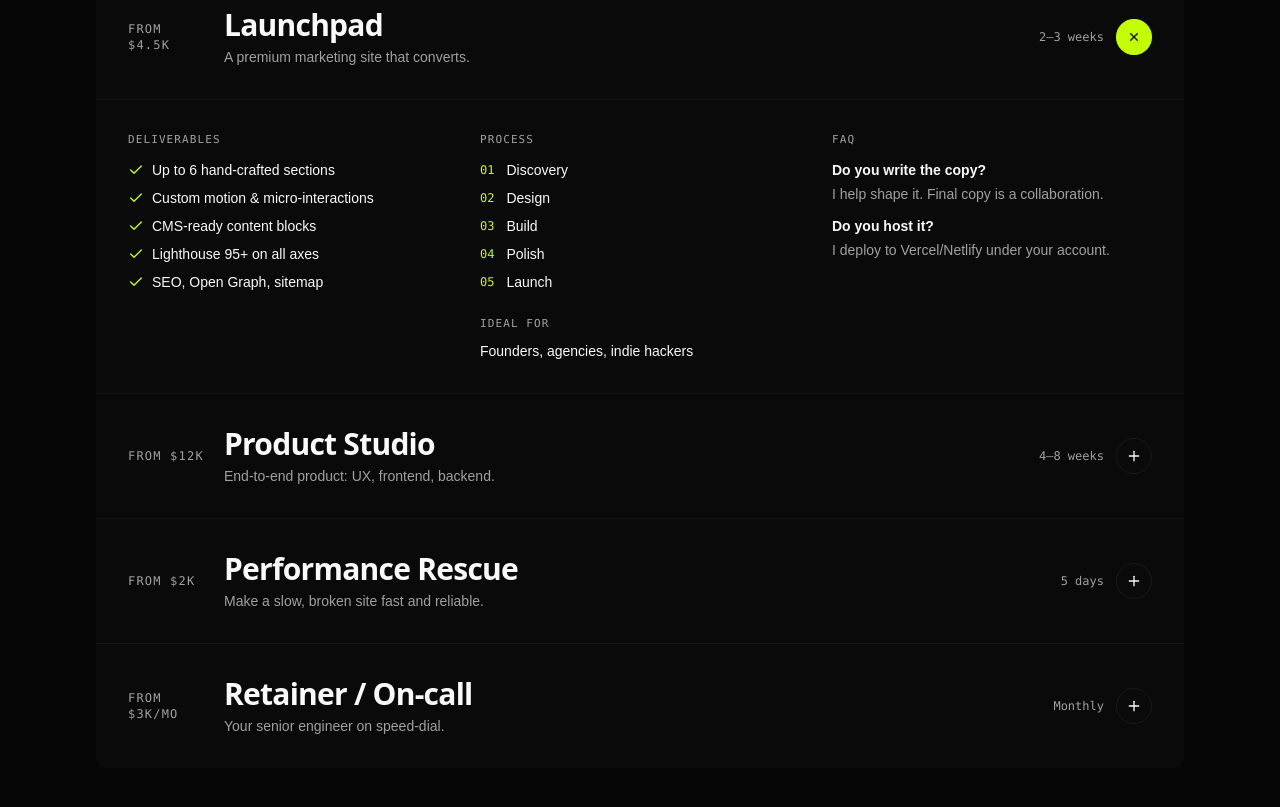
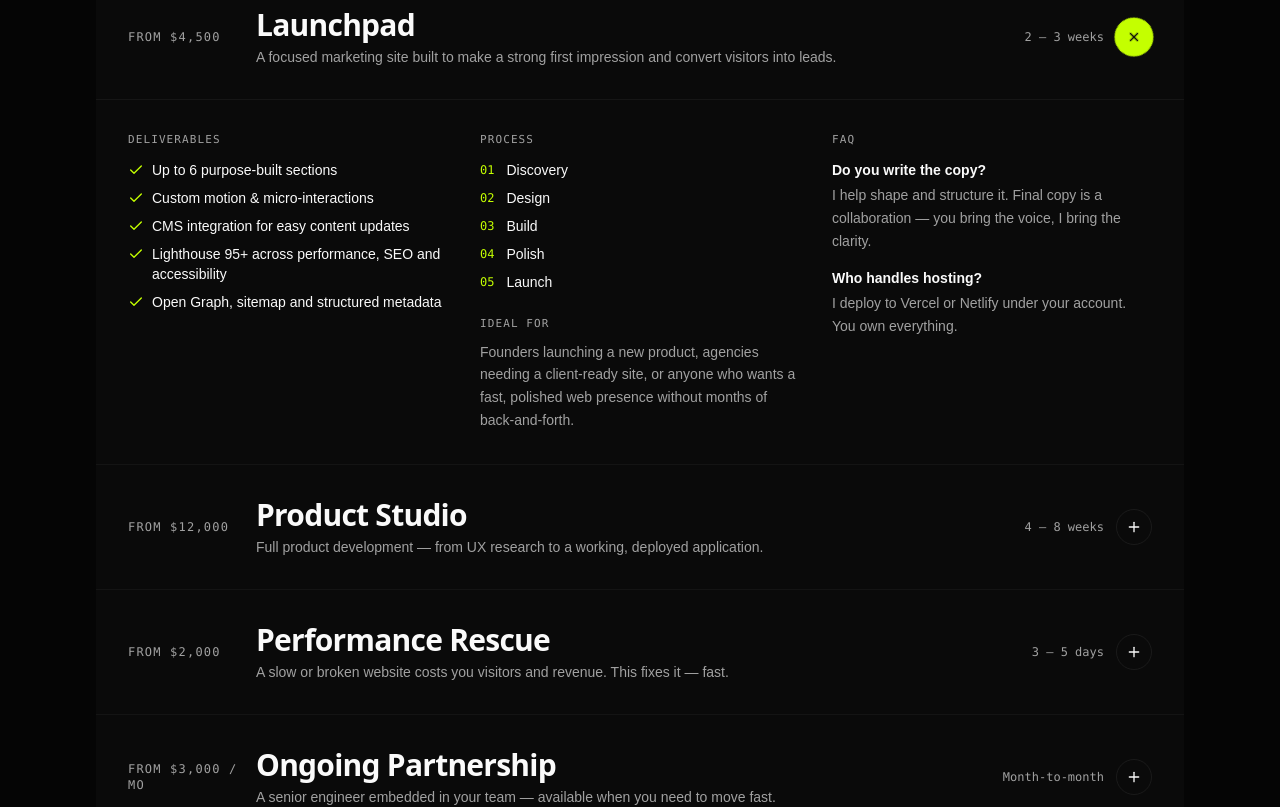
Before and after one commit to pinarohq/pinaro-web, a React (Create React App) app: page / in a window 1280 px wide. Shown: the part 2480-3287 px from the top of the page. Built offline with nearby package versions, Linux system fonts and the light colour scheme; the HTML template or start-up script is replaced by a standard one; a web font is replaced by a local one.

Commit message:
fix of contnt and intracture of services section

```diff
--- a/src/components/portfolio/Services.jsx
+++ b/src/components/portfolio/Services.jsx
@@ -1,95 +1,200 @@
 import { useState } from 'react';
-import { motion, AnimatePresence } from 'framer-motion';
+import { motion, AnimatePresence, useReducedMotion } from 'framer-motion';
 import { Plus, Check } from 'lucide-react';
 import { services } from '../../data/services';
 import { PORTFOLIO } from '../../constants/testIds/portfolio';
 
+// Staggered fade-up for content inside the open panel
+const panelItem = (delay = 0, reduced = false) => ({
+  initial: { opacity: 0, y: reduced ? 0 : 6 },
+  animate: { opacity: 1, y: 0 },
+  transition: { duration: 0.3, delay, ease: [0.22, 1, 0.36, 1] },
+});
+
 export default function Services() {
   const [openId, setOpenId] = useState(services[0].id);
+  const [hoverId, setHoverId] = useState(null);
+  const reduced = useReducedMotion();
+
   return (
     <section id="services" className="relative py-24 md:py-32 lg:py-40 border-t border-border/60">
       <div className="container-prem">
+
+        {/* Section header */}
         <div className="flex flex-col lg:flex-row lg:items-end lg:justify-between gap-6 mb-14">
           <div>
-            <div className="font-mono text-xs uppercase tracking-widest text-muted-foreground mb-3">02 · Services</div>
+            <div className="font-mono text-xs uppercase tracking-widest text-muted-foreground mb-3">
+              02 · Services
+            </div>
             <h2 className="font-display text-4xl sm:text-5xl lg:text-6xl tracking-tighter leading-[0.95] font-black max-w-3xl">
-              Engagement models built for <span className="text-primary italic font-medium">serious</span> work.
+              Engagement models built for{' '}
+              <span className="text-primary italic font-medium">serious</span> work.
             </h2>
           </div>
           <p className="max-w-md text-muted-foreground">
-            Four ways to work with me, from a single landing page to a long-running product engagement.
+            Four ways to work together — from a focused launch site to a long-running product partnership.
           </p>
         </div>
 
-        <div className="grid gap-px bg-border/60 rounded-xl overflow-hidden">
+        {/* Service list */}
+        <div
+          className="grid gap-px bg-border/60 rounded-xl overflow-hidden"
+          role="list"
+        >
           {services.map((s) => {
             const open = openId === s.id;
+            // When any card is hovered, dim others slightly
+            const dimmed = hoverId !== null && hoverId !== s.id;
+
             return (
               <motion.div
                 key={s.id}
                 layout
+                role="listitem"
                 data-testid={`${PORTFOLIO.serviceCard}-${s.id}`}
-                className="bg-card group"
+                animate={{ opacity: dimmed ? 0.55 : 1 }}
+                transition={{ duration: 0.2, ease: 'easeOut' }}
+                onMouseEnter={() => setHoverId(s.id)}
+                onMouseLeave={() => setHoverId(null)}
+                className="relative bg-card group"
               >
+                {/* Primary left-edge accent — grows in on hover */}
+                <span
+                  className="absolute left-0 top-0 bottom-0 w-px bg-primary origin-top
+                             scale-y-0 group-hover:scale-y-100
+                             transition-transform duration-300 ease-out"
+                  aria-hidden
+                />
+
+                {/* Row trigger */}
                 <button
                   onClick={() => setOpenId(open ? null : s.id)}
-                  className="w-full text-left px-6 py-7 sm:px-8 sm:py-8 flex flex-col sm:flex-row sm:items-center gap-4"
+                  aria-expanded={open}
+                  aria-controls={`panel-${s.id}`}
+                  className="w-full text-left px-6 py-7 sm:px-8 sm:py-8
+                             flex flex-col sm:flex-row sm:items-center gap-4
+                             focus-visible:outline-none focus-visible:ring-2
+                             focus-visible:ring-primary focus-visible:ring-inset"
                 >
-                  <div className="font-mono text-xs uppercase tracking-widest text-muted-foreground w-20">{s.price}</div>
-                  <div className="flex-1">
-                    <div className="font-display text-2xl sm:text-3xl font-bold tracking-tight">{s.name}</div>
-                    <div className="text-sm text-muted-foreground mt-1">{s.tagline}</div>
+                  {/* Price */}
+                  <div className="font-mono text-xs uppercase tracking-widest text-muted-foreground w-28 shrink-0">
+                    {s.price}
                   </div>
-                  <div className="flex items-center gap-3">
-                    <span className="font-mono text-xs text-muted-foreground">{s.duration}</span>
-                    <span className={`h-9 w-9 grid place-items-center rounded-full border border-border/80 transition-transform ${open ? 'rotate-45 bg-primary border-primary text-primary-foreground' : ''}`}>
+
+                  {/* Name + tagline */}
+                  <div className="flex-1 min-w-0">
+                    <div
+                      className="font-display text-2xl sm:text-3xl font-bold tracking-tight
+                                 transition-transform duration-200 ease-out group-hover:-translate-y-px"
+                    >
+                      {s.name}
+                    </div>
+                    <div
+                      className="text-sm text-muted-foreground mt-1
+                                 transition-colors duration-200 group-hover:text-foreground/70"
+                    >
+                      {s.tagline}
+                    </div>
+                  </div>
+
+                  {/* Duration + toggle */}
+                  <div className="flex items-center gap-3 shrink-0">
+                    <span className="font-mono text-xs text-muted-foreground hidden sm:block">
+                      {s.duration}
+                    </span>
+                    <motion.span
+                      animate={{
+                        rotate: open ? 45 : 0,
+                        scale: open ? 1.08 : 1,
+                      }}
+                      transition={{ duration: 0.25, ease: [0.22, 1, 0.36, 1] }}
+                      className={`h-9 w-9 grid place-items-center rounded-full border
+                                  transition-colors duration-250
+                                  ${open
+                                    ? 'bg-primary border-primary text-primary-foreground'
+                                    : 'border-border/80 group-hover:border-primary/50'
+                                  }`}
+                      aria-hidden
+                    >
                       <Plus className="h-4 w-4" />
-                    </span>
+                    </motion.span>
                   </div>
                 </button>
+
+                {/* Expandable panel */}
                 <AnimatePresence initial={false}>
                   {open && (
                     <motion.div
                       key="panel"
-                      initial={{ height: 0, opacity: 0 }}
-                      animate={{ height: 'auto', opacity: 1 }}
-                      exit={{ height: 0, opacity: 0 }}
-                      transition={{ duration: 0.35, ease: [0.22, 1, 0.36, 1] }}
+                      id={`panel-${s.id}`}
+                      role="region"
+                      aria-label={`${s.name} details`}
+                      initial={{ height: 0, opacity: 0, y: reduced ? 0 : 8 }}
+                      animate={{ height: 'auto', opacity: 1, y: 0 }}
+                      exit={{ height: 0, opacity: 0, y: reduced ? 0 : 4 }}
+                      transition={{
+                        height: { duration: 0.4, ease: [0.22, 1, 0.36, 1] },
+                        opacity: { duration: 0.3, ease: 'easeOut' },
+                        y:       { duration: 0.35, ease: [0.22, 1, 0.36, 1] },
+                      }}
                       className="overflow-hidden border-t border-border/60"
                     >
                       <div className="px-6 sm:px-8 py-8 grid md:grid-cols-3 gap-8">
-                        <div>
-                          <div className="font-mono text-[11px] uppercase tracking-widest text-muted-foreground mb-3">Deliverables</div>
+
+                        {/* Deliverables */}
+                        <motion.div {...panelItem(0.05, reduced)}>
+                          <div className="font-mono text-[11px] uppercase tracking-widest text-muted-foreground mb-3">
+                            Deliverables
+                          </div>
                           <ul className="space-y-2 text-sm">
                             {s.deliverables.map((d) => (
-                              <li key={d} className="flex gap-2"><Check className="h-4 w-4 text-primary mt-0.5 shrink-0" /> <span>{d}</span></li>
+                              <li key={d} className="flex gap-2 group/item">
+                                <Check className="h-4 w-4 text-primary mt-0.5 shrink-0
+                                                  transition-transform duration-200 group-hover/item:scale-110" />
+                                <span>{d}</span>
+                              </li>
                             ))}
                           </ul>
-                        </div>
-                        <div>
-                          <div className="font-mono text-[11px] uppercase tracking-widest text-muted-foreground mb-3">Process</div>
+                        </motion.div>
+
+                        {/* Process + Ideal for */}
+                        <motion.div {...panelItem(0.1, reduced)}>
+                          <div className="font-mono text-[11px] uppercase tracking-widest text-muted-foreground mb-3">
+                            Process
+                          </div>
                           <ol className="space-y-2 text-sm">
-                            {s.process.map((p, i) => (
-                              <li key={p} className="flex gap-3">
-                                <span className="font-mono text-xs text-primary mt-0.5">0{i + 1}</span>
-                                <span>{p}</span>
+                            {s.process.map((step, i) => (
+                              <li key={step} className="flex gap-3">
+                                <span className="font-mono text-xs text-primary mt-0.5 shrink-0">
+                                  0{i + 1}
+                                </span>
+                                <span>{step}</span>
                               </li>
                             ))}
                           </ol>
-                          <div className="font-mono text-[11px] uppercase tracking-widest text-muted-foreground mb-2 mt-6">Ideal for</div>
-                          <div className="text-sm">{s.idealFor}</div>
-                        </div>
-                        <div>
-                          <div className="font-mono text-[11px] uppercase tracking-widest text-muted-foreground mb-3">FAQ</div>
-                          <div className="space-y-3">
+                          <div className="font-mono text-[11px] uppercase tracking-widest text-muted-foreground mb-2 mt-6">
+                            Ideal for
+                          </div>
+                          <div className="text-sm text-muted-foreground leading-relaxed">
+                            {s.idealFor}
+                          </div>
+                        </motion.div>
+
+                        {/* FAQ */}
+                        <motion.div {...panelItem(0.15, reduced)}>
+                          <div className="font-mono text-[11px] uppercase tracking-widest text-muted-foreground mb-3">
+                            FAQ
+                          </div>
+                          <div className="space-y-4">
                             {s.faqs.map((f) => (
                               <div key={f.q}>
                                 <div className="text-sm font-semibold">{f.q}</div>
-                                <div className="text-sm text-muted-foreground mt-1">{f.a}</div>
+                                <div className="text-sm text-muted-foreground mt-1 leading-relaxed">{f.a}</div>
                               </div>
                             ))}
                           </div>
-                        </div>
+                        </motion.div>
+
                       </div>
                     </motion.div>
                   )}
--- a/src/data/services.js
+++ b/src/data/services.js
@@ -2,80 +2,81 @@ export const services = [
   {
     id: 'launchpad',
     name: 'Launchpad',
-    price: 'from $4.5k',
-    duration: '2–3 weeks',
-    tagline: 'A premium marketing site that converts.',
+    price: 'From $4,500',
+    duration: '2 – 3 weeks',
+    tagline: 'A focused marketing site built to make a strong first impression and convert visitors into leads.',
     deliverables: [
-      'Up to 6 hand-crafted sections',
+      'Up to 6 purpose-built sections',
       'Custom motion & micro-interactions',
-      'CMS-ready content blocks',
-      'Lighthouse 95+ on all axes',
-      'SEO, Open Graph, sitemap',
+      'CMS integration for easy content updates',
+      'Lighthouse 95+ across performance, SEO and accessibility',
+      'Open Graph, sitemap and structured metadata',
     ],
     process: ['Discovery', 'Design', 'Build', 'Polish', 'Launch'],
-    idealFor: 'Founders, agencies, indie hackers',
+    idealFor: 'Founders launching a new product, agencies needing a client-ready site, or anyone who wants a fast, polished web presence without months of back-and-forth.',
     faqs: [
-      { q: 'Do you write the copy?', a: 'I help shape it. Final copy is a collaboration.' },
-      { q: 'Do you host it?', a: 'I deploy to Vercel/Netlify under your account.' },
+      { q: 'Do you write the copy?', a: 'I help shape and structure it. Final copy is a collaboration — you bring the voice, I bring the clarity.' },
+      { q: 'Who handles hosting?', a: 'I deploy to Vercel or Netlify under your account. You own everything.' },
     ],
   },
   {
     id: 'product',
     name: 'Product Studio',
-    price: 'from $12k',
-    duration: '4–8 weeks',
-    tagline: 'End-to-end product: UX, frontend, backend.',
+    price: 'From $12,000',
+    duration: '4 – 8 weeks',
+    tagline: 'Full product development — from UX research to a working, deployed application.',
     deliverables: [
-      'UX research + design system',
-      'React/Next.js frontend',
-      'FastAPI/Node backend + MongoDB/Postgres',
-      'Auth, payments, dashboards',
-      'CI/CD + observability',
+      'UX research, wireframes and a complete design system',
+      'React / Next.js frontend with pixel-precise implementation',
+      'FastAPI or Node.js backend with PostgreSQL or MongoDB',
+      'Authentication, payments and role-based dashboards',
+      'CI/CD pipeline, error monitoring and deployment',
     ],
     process: ['Research', 'Architecture', 'Prototype', 'Build', 'Iterate', 'Launch'],
-    idealFor: 'Funded startups, agencies',
+    idealFor: 'Funded startups that need a technical co-founder experience without the equity cost, or agencies that need a reliable senior engineer to own a product end-to-end.',
     faqs: [
-      { q: 'Can you join sprints?', a: 'Yes — Slack, standups, Linear/Jira.' },
-      { q: 'NDAs?', a: 'Standard practice. I sign yours or send mine.' },
+      { q: 'Can you join an existing team?', a: 'Yes — I work well inside Slack, Linear or Jira-based workflows. Standups, PRs, the full process.' },
+      { q: 'Do you sign NDAs?', a: 'Standard practice. I sign yours or provide mine — whichever works.' },
     ],
   },
   {
     id: 'rescue',
     name: 'Performance Rescue',
-    price: 'from $2k',
-    duration: '5 days',
-    tagline: 'Make a slow, broken site fast and reliable.',
+    price: 'From $2,000',
+    duration: '3 – 5 days',
+    tagline: 'A slow or broken website costs you visitors and revenue. This fixes it — fast.',
     deliverables: [
-      'Lighthouse + Web Vitals audit',
-      'Image, font, JS optimization',
-      'Accessibility fixes',
-      'CWV-friendly refactors',
-      'Before/after report',
+      'Full Lighthouse and Core Web Vitals audit with findings report',
+      'Image, font and JavaScript optimisation',
+      'Accessibility remediation',
+      'Layout and rendering refactors for measurable CWV improvement',
+      'Documented before/after comparison you can share with stakeholders',
     ],
     process: ['Audit', 'Fix', 'Measure', 'Hand-off'],
-    idealFor: 'Brands with under-performing sites',
+    idealFor: 'Established brands whose site has slowed over time, teams that have inherited a codebase, or anyone whose Google rankings or conversion rates are suffering from poor performance.',
     faqs: [
-      { q: 'No source code?', a: 'I can still help on most stacks.' },
-      { q: 'Guarantee?', a: 'I refund if scores don\u2019t improve by 20+ points.' },
+      { q: 'What if I can\'t share the source code?', a: 'I can audit and recommend based on production output alone. Source access speeds things up but is not always required.' },
+      { q: 'Is there a guarantee?', a: 'Yes. If Lighthouse scores don\'t improve by at least 20 points, I refund the engagement in full.' },
     ],
   },
   {
     id: 'retainer',
-    name: 'Retainer / On-call',
-    price: 'from $3k/mo',
-    duration: 'Monthly',
-    tagline: 'Your senior engineer on speed-dial.',
+    name: 'Ongoing Partnership',
+    price: 'From $3,000 / mo',
+    duration: 'Month-to-month',
+    tagline: 'A senior engineer embedded in your team — available when you need to move fast.',
     deliverables: [
-      '20–40 hours/month',
-      'Feature work + bug fixes',
-      'Code review & architecture',
-      'Weekly async report',
-      'SLA on critical incidents',
+      '20 – 40 hours per month, scoped to your priorities',
+      'Feature development and bug resolution',
+      'Architecture decisions and code review',
+      'Weekly async progress report',
+      'Priority response on critical production issues',
     ],
     process: ['Onboarding', 'Sprint planning', 'Async execution', 'Review'],
-    idealFor: 'Scaling startups',
+    idealFor: 'Growing startups that need consistent senior engineering capacity without the overhead of a full-time hire.',
     faqs: [
-      { q: 'Roll-over hours?', a: 'Yes, up to 50% per month.' },
+      { q: 'Can unused hours roll over?', a: 'Yes — up to 50% of monthly hours carry forward to the following month.' },
+      { q: 'Minimum commitment?', a: 'One month. Most clients stay much longer once the workflow is running.' },
     ],
   },
 ];
```
